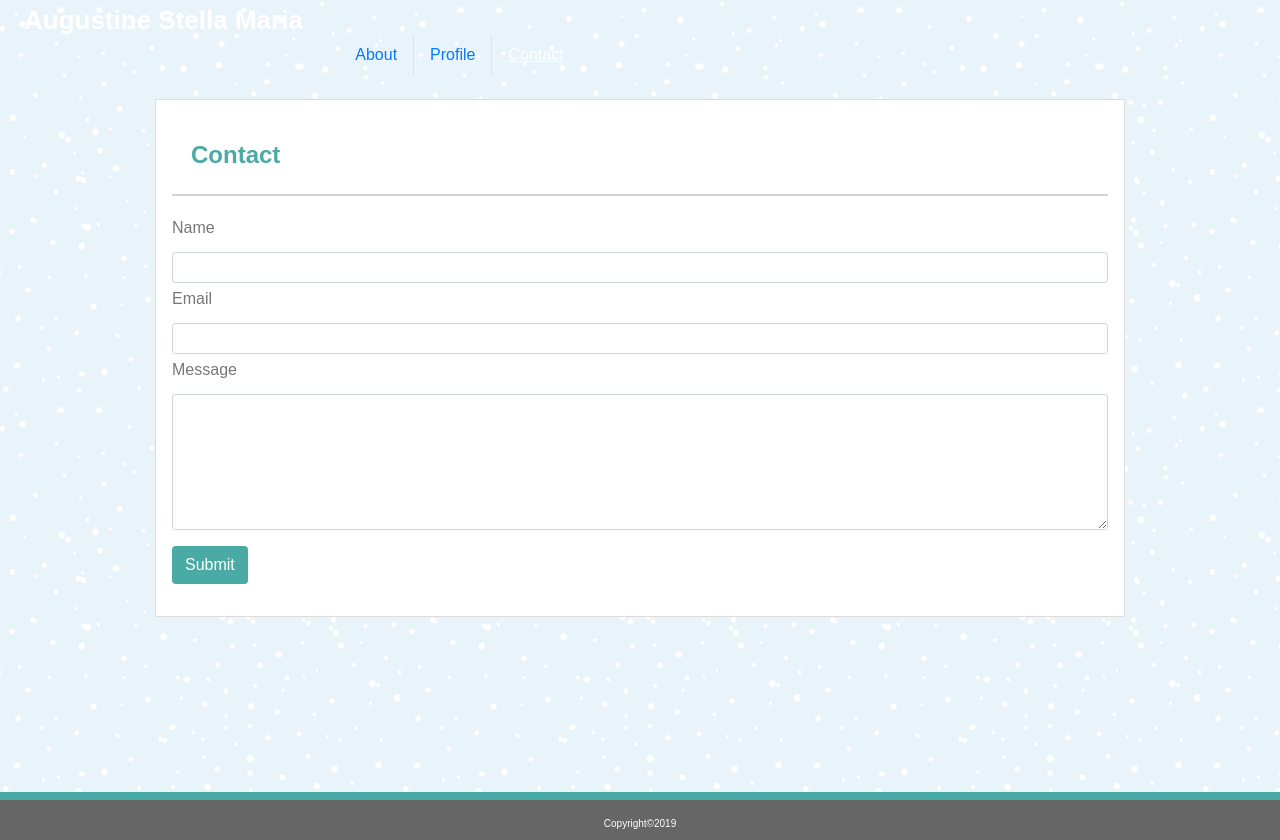
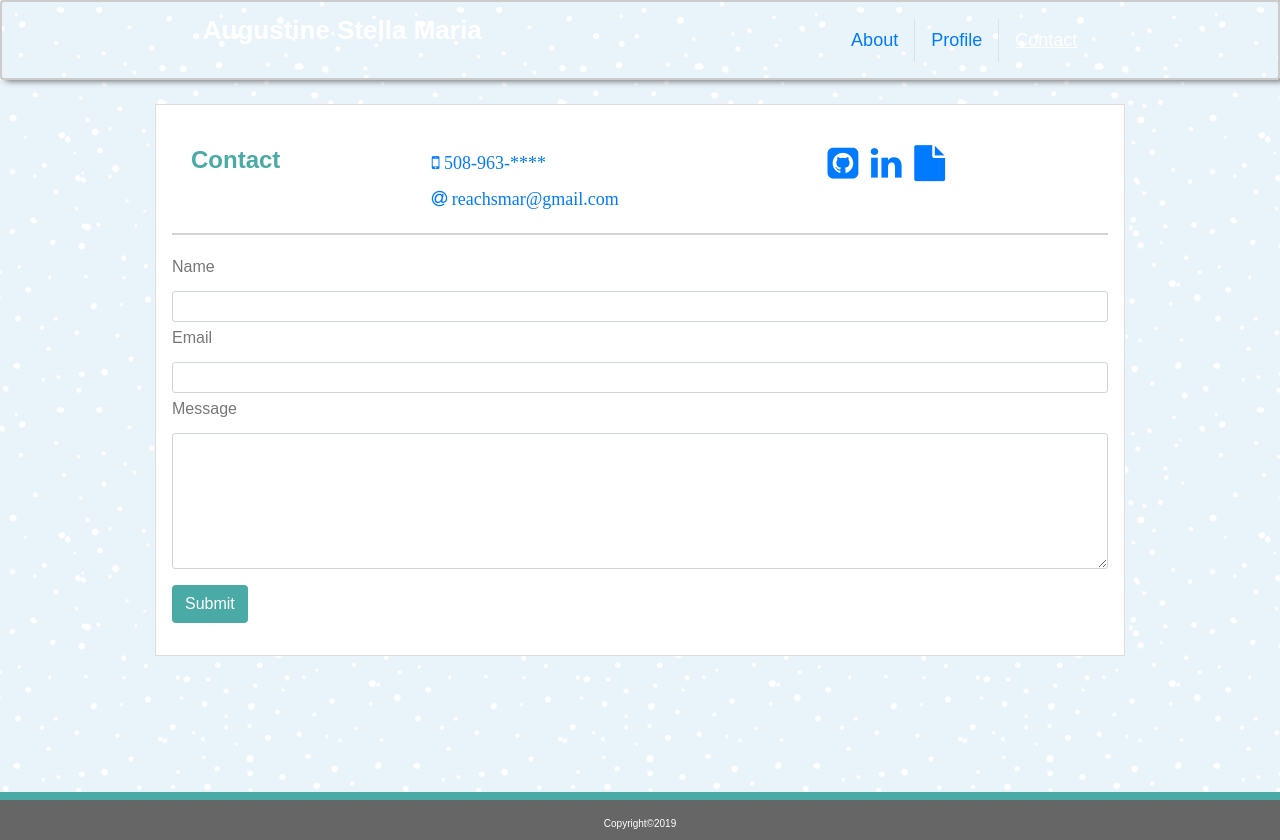
Before and after one commit to smaji08/Bootstrap-Portfolio, a plain HTML site: page contact.html in a window 1280 px wide. Drawn offline with nearby package versions, Linux system fonts and the light colour scheme.

Commit message:
tsting trial on changes reflecting

```diff
--- a/assets/css/style.css
+++ b/assets/css/style.css
@@ -49,18 +49,17 @@ body{
     margin-bottom: 40px;
 }
 
-/* a:visited{
+a:visited{
     color:#666666;
-    /* color: white; */
 }
+
 .nav-link:hover{
     opacity: 0.5;
 }
 
 a.active{
     color: white;
-    /* color:#666666; */
-} */
+}
 
 a{
     text-decoration: none;
--- a/contact.html
+++ b/contact.html
@@ -6,14 +6,14 @@
     <title>Augustine - Contact</title>
 
     <meta name="viewport" content="width=device-width, initial-scale=1.0">
-    <!-- <link href="https://stackpath.bootstrapcdn.com/font-awesome/4.7.0/css/font-awesome.min.css" rel="stylesheet" integrity="sha384-wvfXpqpZZVQGK6TAh5PVlGOfQNHSoD2xbE+QkPxCAFlNEevoEH3Sl0sibVcOQVnN" crossorigin="anonymous"> -->
+    <link href="https://stackpath.bootstrapcdn.com/font-awesome/4.7.0/css/font-awesome.min.css" rel="stylesheet" integrity="sha384-wvfXpqpZZVQGK6TAh5PVlGOfQNHSoD2xbE+QkPxCAFlNEevoEH3Sl0sibVcOQVnN" crossorigin="anonymous">
     <link rel="stylesheet" href="https://stackpath.bootstrapcdn.com/bootstrap/4.3.1/css/bootstrap.min.css" integrity="sha384-ggOyR0iXCbMQv3Xipma34MD+dH/1fQ784/j6cY/iJTQUOhcWr7x9JvoRxT2MZw1T" crossorigin="anonymous">
     <link rel="stylesheet" href="assets/css/style.css"/>
   </head>
 
   <body>
 
-    <!-- <nav class="navbar navbar-expand-lg navbar-expand-xs sticky-top rounded navbar-border bg-navbar"> -->
+    <nav class="navbar navbar-expand-lg navbar-expand-xs sticky-top rounded navbar-border bg-navbar">
       <div class="container-fluid container-header justify-content-around p-0">
         <div class="navbar-brand navbar-xs text-white mx-0 pb-3 px-4">
           <h1>Augustine Stella Maria</h1>
@@ -33,7 +33,7 @@
         <div class="col-3">
           <h2><strong>Contact</strong></h2>
         </div>
-        <!-- <div class="col-3">
+        <div class="col-3">
           <a href="#"><i class="fa fa-mobile">  508-963-****</i></a>
           <br>
           <a href="#"><i class="fa fa-at">  reachsmar@gmail.com</i></a>
@@ -42,7 +42,7 @@
           <a href="https://github.com/smaji08" target="_blank"><i class="fa fa-github-square fa-2x"></i></a>
           <a href="https://www.linkedin.com/in/reachsmar/" target="_blank"><i class="fa fa-linkedin fa-2x"></i></a>
           <a href="assets/docs/Resume.pdf" target="_blank"><i class="fa fa-file fa-2x"></i></a>
-        </div> -->
+        </div>
       </div>
       <hr>
 
```
